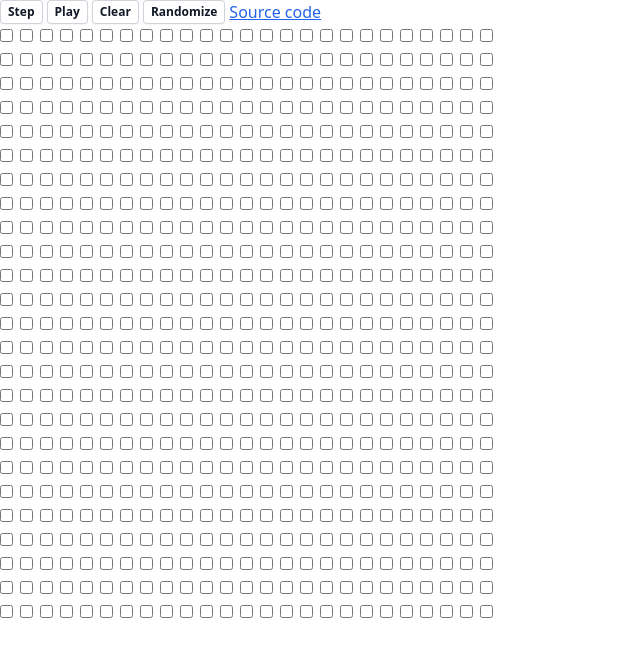
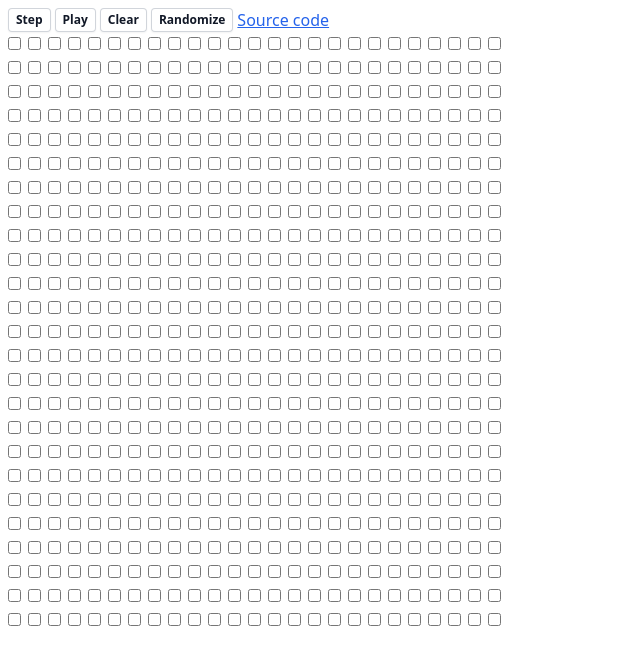
Before and after one commit to ahuth/checkbox-life, a React (Vite) app: page / in a window 1280 px wide. Shown: the top 664 px of the page, without its empty margins (0-640 px from the left). Built offline with nearby package versions, Linux system fonts and the light colour scheme.

Commit message:
Add some padding around the whole thing

```diff
--- a/src/components/App.tsx
+++ b/src/components/App.tsx
@@ -40,7 +40,7 @@ export default function App() {
   }, [playing]);
 
   return (
-    <main>
+    <main className="p-2">
       <div className="flex flex-wrap gap-1">
         <Button onClick={() => setValues(next)}>Step</Button>
         <Button onClick={() => setPlaying((p) => !p)}>
```
